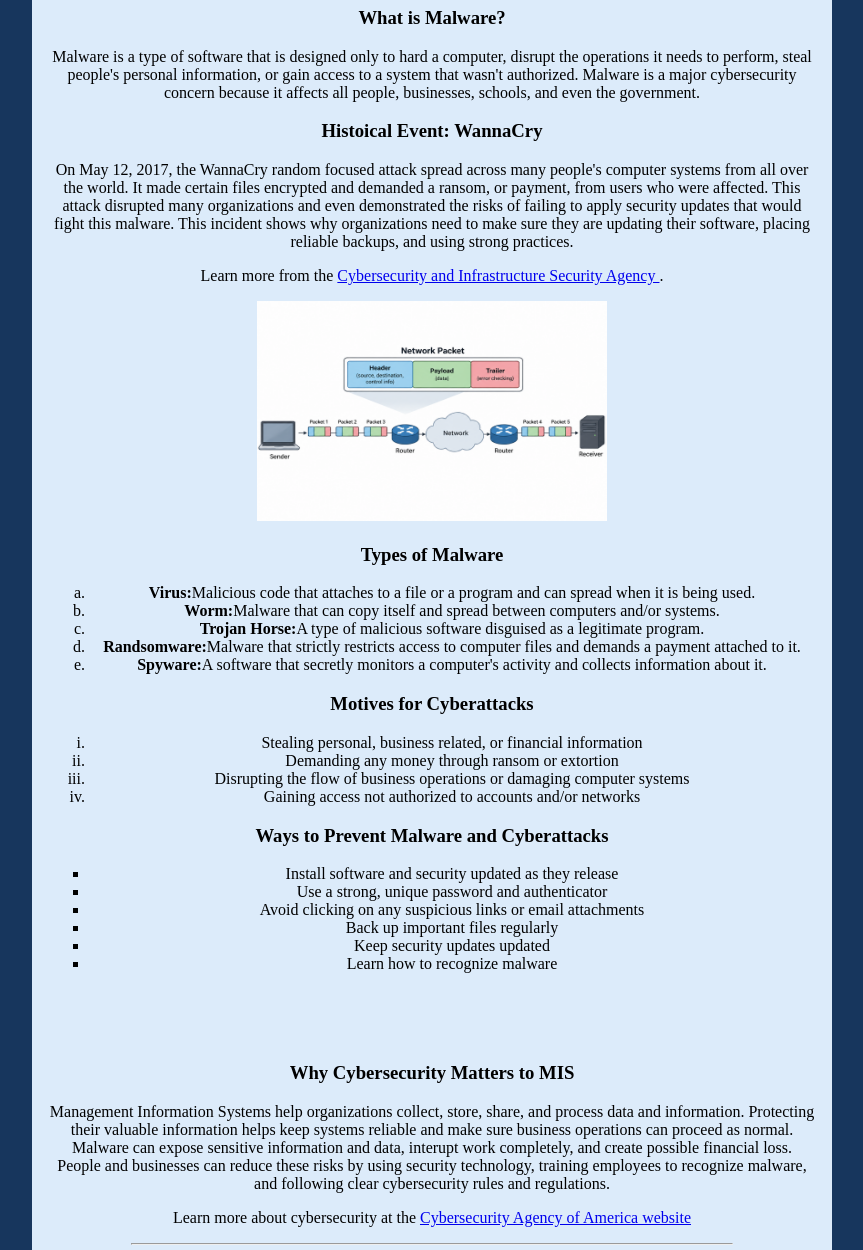
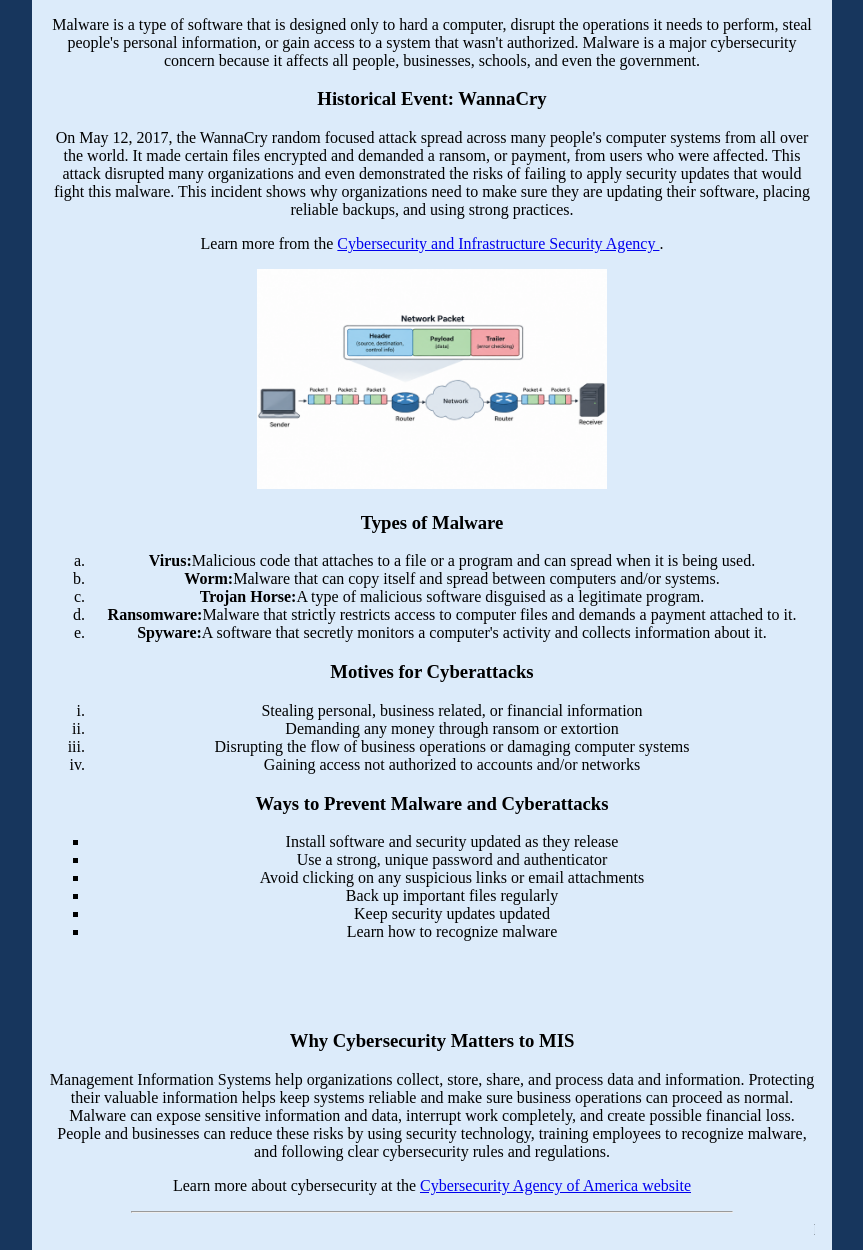
Before and after one commit to berkbeck/MIS_AI_Website, a plain HTML site: page security.html in a window 1280 px wide. Shown: the part 607-1857 px from the top of the page, without its empty margins (208-1071 px from the left). Drawn offline with Linux system fonts and the light colour scheme.

Commit message:
Fix typos and update email contacts in security.html

```diff
--- a/security.html
+++ b/security.html
@@ -2,14 +2,13 @@
 <html>
     <head>
         <title>Malware &amp; Hackers - MIS &amp; AI Ethics</title>
+         <!-- Designed by: Berkley Beck, Haylee Brasher, Marc Child, Tanner Hower, Hailey Piot-->
     </head>
 
     <body bgcolor="#17365D">
 
     <center>
         <table width="800" cellpadding="15" bgcolor="#DCEBFA" align="center">
-            <tr>
-                <td>
         <tr>
             <td style="text-align: center;">
 
@@ -50,7 +49,7 @@
                 </p>
 
                 <article>
-                    <h3>Histoical Event: WannaCry</h3>
+                    <h3>Historical Event: WannaCry</h3>
 
                     <p>
                         On <time datetime="2017-05-12">May 12, 2017</time>,
@@ -96,7 +95,7 @@
                         disguised as a legitimate program.
                     </li>
                     <li>
-                        <strong>Randsomware:</strong>Malware that strictly restricts
+                        <strong>Ransomware:</strong>Malware that strictly restricts
                         access to computer files and demands a payment attached to it.
                     </li>
                     <li>
@@ -135,7 +134,7 @@
                 Management Information Systems help organizations collect, store, share, and
                 process data and information. Protecting their valuable information helps keep
                 systems reliable and make sure business operations can proceed as normal.
-                Malware can expose sensitive information and data, interupt work completely,
+                Malware can expose sensitive information and data, interrupt work completely,
                 and create possible financial loss. People and businesses can reduce these risks
                 by using security technology, training employees to recognize malware, and following
                 clear cybersecurity rules and regulations.
@@ -155,9 +154,12 @@
     </center>
         <h3>Get in Touch</h3>
         <p>
-            <a href="mailto:berkbeck@tamu.edu, INSERT Y'ALLS EMAILS HERE">Email Us!</a>
+            <a href="mailto:berkbeck@tamu.edu, tannerh18@tamu.edu, marc_c26@tamu.edu, haileypiot@tamu.edu, hayleebrasher@tamu.edu">Email Us!</a>
         </p>
     </center>
     </center>
     </body>
+</td>
+</tr>
+</table>
 </html>
```
